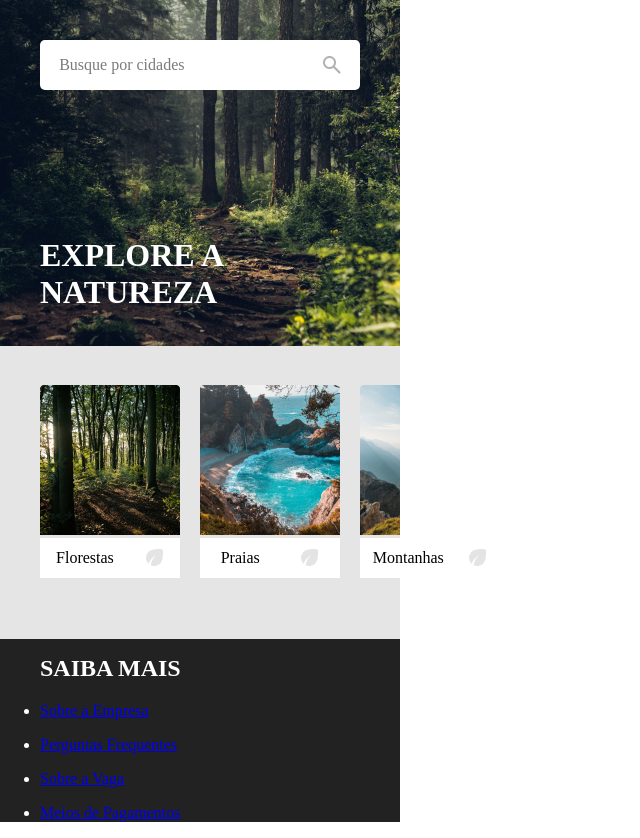
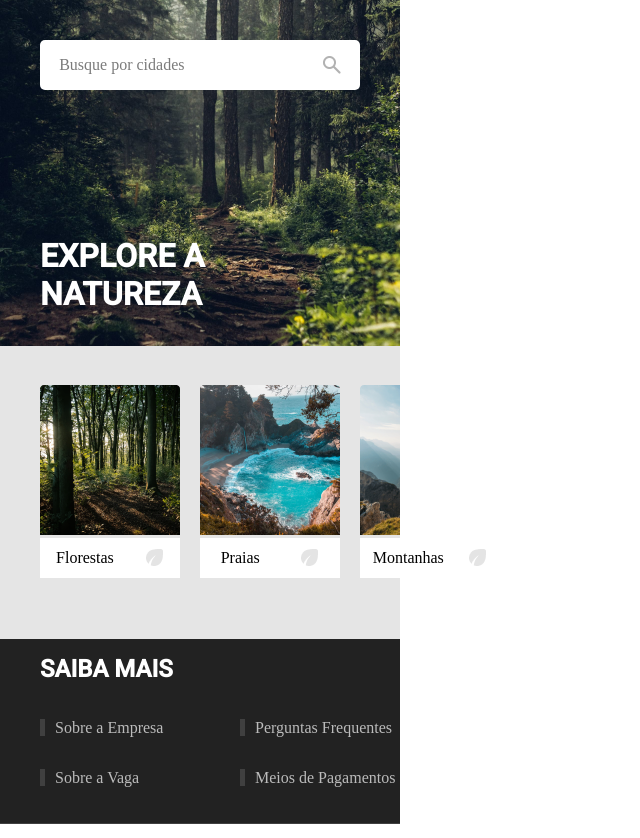
Before and after one commit to Moises-Limeira/Exercicios-mais1code, a plain HTML site: page Atv 07/index.html in a window 1280 px wide. Shown: the whole page, without its empty margins (0-640 px from the left). Drawn offline with Linux system fonts and the light colour scheme.

Commit message:
Css Atv 07 Completo

```diff
--- a/Atv 07/css/style.css
+++ b/Atv 07/css/style.css
@@ -1,7 +1,8 @@
-body{
+body {
     margin: 0px;
 }
-.pesquisa{
+
+.pesquisa {
     background: #FFFFFF;
     position: absolute;
     text-align: center;
@@ -17,7 +18,8 @@ body{
     justify-content: space-around;
 }
 
-h1{
+h1 {
+    font-family: Roboto;
     position: absolute;
     color: #FFFFFF;
     width: 223px;
@@ -26,13 +28,13 @@ h1{
     top: 216px;
 }
 
-.fundo{
+.fundo {
     background: #E5E5E5;
     width: 400px;
     margin-top: -5px;
 }
 
-.paisagem{
+.paisagem {
     display: flex;
     padding-top: 40px;
     padding-left: 40px;
@@ -40,7 +42,7 @@ h1{
     gap: 20px;
 }
 
-.texto{
+.texto {
     background: #FFFFFF;
     display: flex;
     justify-content: space-around;
@@ -51,19 +53,34 @@ h1{
     margin-top: -1px;
 }
 
-.fundo-footer{
+.fundo-footer {
     background: #222222;
     width: 400px;
     margin-top: -20px;
 }
 
-h2{
+h2 {
+    font-family: Roboto;
     color: #FFFFFF;
     padding-top: 16px;
     padding-left: 40px;
 }
 
-.lista{
-    list-style: none;
-    color: #FFFFFF;
+.lista {
+    display: grid;
+    grid-template-columns: 1fr 1fr;
+    border-bottom: 1px solid #404040;
+    padding-bottom: 20px;
 }
+
+a {
+    color: #BBBBBB;
+    border-left: 5px solid #404040;
+    padding-left: 10px;
+
+}
+
+ul {
+    list-style-type: none;
+
+}
--- a/Atv 07/index.html
+++ b/Atv 07/index.html
@@ -1,13 +1,18 @@
 <!DOCTYPE html>
 <html lang="en">
+
 <head>
     <meta charset="UTF-8">
     <meta http-equiv="X-UA-Compatible" content="IE=edge">
     <meta name="viewport" content="width=device-width, initial-scale=1.0">
     <meta name="descrição" content="Todo tipo de natureza">
+    <link
+        href="https://fonts.googleapis.com/css2?family=Poppins:wght@400;500;600;700&family=Roboto:ital,wght@0,400;0,500;1,700&display=swap"
+        rel="stylesheet">
     <link rel="stylesheet" href="css/style.css">
     <title>Natureza</title>
 </head>
+
 <body>
     <header>
         <img src="img/fundo 1.png" alt="Natureza">
@@ -48,18 +53,19 @@
         </div>
         <div class="lista">
             <ul>
-                <li><a href="/">Sobre a Empresa</a></li>
+                <li><a href="/" style="text-decoration: none;">Sobre a Empresa</a></li>
             </ul>
             <ul>
-                <li><a href="/">Perguntas Frequentes</a></li>
+                <li><a href="/" style="text-decoration: none;">Perguntas Frequentes</a></li>
             </ul>
             <ul>
-                <li><a href="/">Sobre a Vaga</a></li>
+                <li><a href="/" style="text-decoration: none;">Sobre a Vaga</a></li>
             </ul>
             <ul>
-                <li><a href="/">Meios de Pagamentos</a></li>
+                <li><a href="/" style="text-decoration: none;">Meios de Pagamentos</a></li>
             </ul>
         </div>
     </footer>
 </body>
+
 </html>
```
